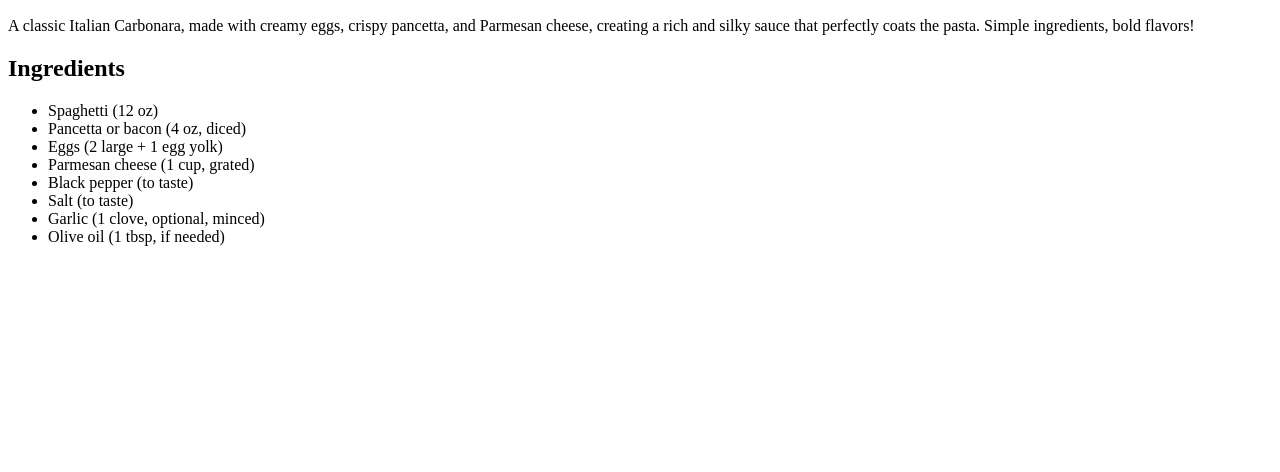
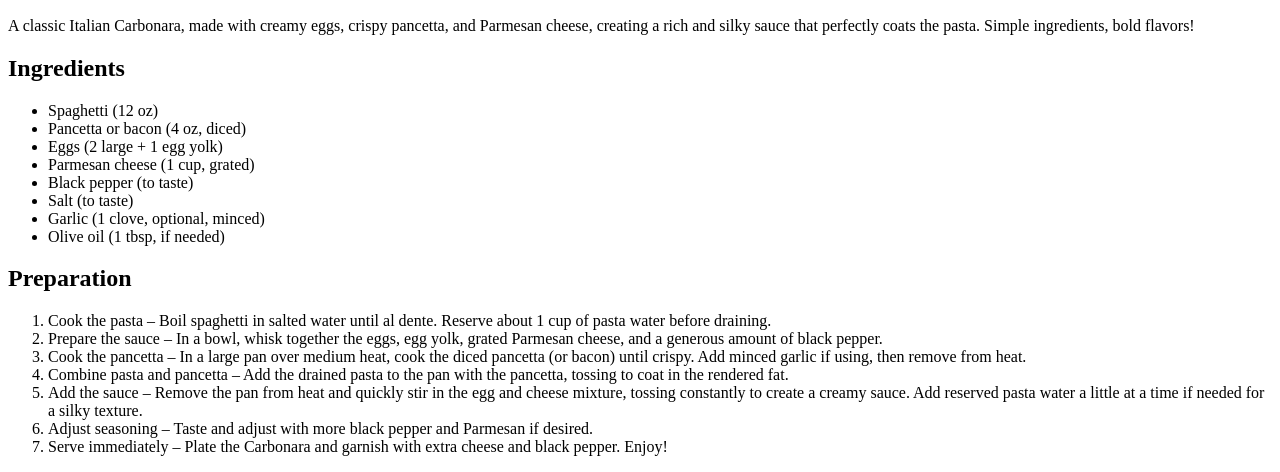
Before and after one commit to liod17/odin-recipes, a plain HTML site: page recipes/carbonara.html in a window 1280 px wide. Shown: the part 760-1232 px from the top of the page. Before the commit the page ends 1022 px from the top, so only its background shows below. Drawn offline with Linux system fonts and the light colour scheme.

Commit message:
added preparation list for Carbonara

```diff
--- a/recipes/carbonara.html
+++ b/recipes/carbonara.html
@@ -23,5 +23,16 @@
         <li>Olive oil (1 tbsp, if needed)</li>
     </ul>
 
+    <h2>Preparation</h2>
+    <ol>
+        <li>Cook the pasta – Boil spaghetti in salted water until al dente. Reserve about 1 cup of pasta water before draining.</li>
+        <li>Prepare the sauce – In a bowl, whisk together the eggs, egg yolk, grated Parmesan cheese, and a generous amount of black pepper.</li>
+        <li>Cook the pancetta – In a large pan over medium heat, cook the diced pancetta (or bacon) until crispy. Add minced garlic if using, then remove from heat.</li>
+        <li>Combine pasta and pancetta – Add the drained pasta to the pan with the pancetta, tossing to coat in the rendered fat.</li>
+        <li>Add the sauce – Remove the pan from heat and quickly stir in the egg and cheese mixture, tossing constantly to create a creamy sauce. Add reserved pasta water a little at a time if needed for a silky texture.</li>
+        <li>Adjust seasoning – Taste and adjust with more black pepper and Parmesan if desired.</li>
+        <li>Serve immediately – Plate the Carbonara and garnish with extra cheese and black pepper. Enjoy!</li>
+    </ol>
+
 </body>
 </html>
```
